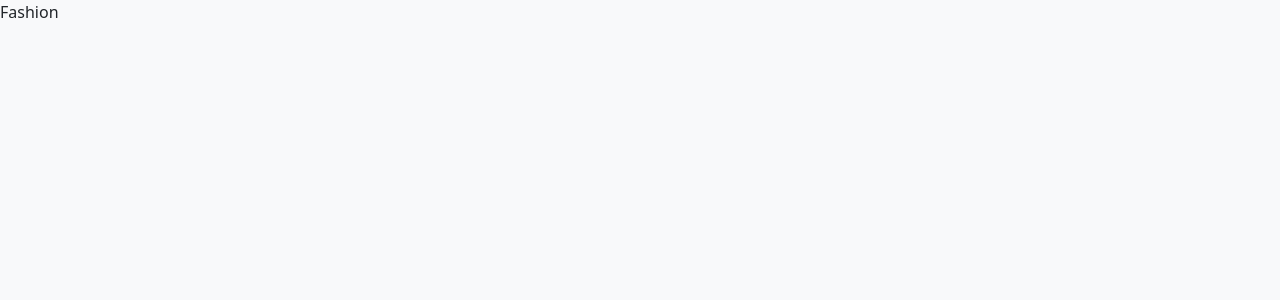
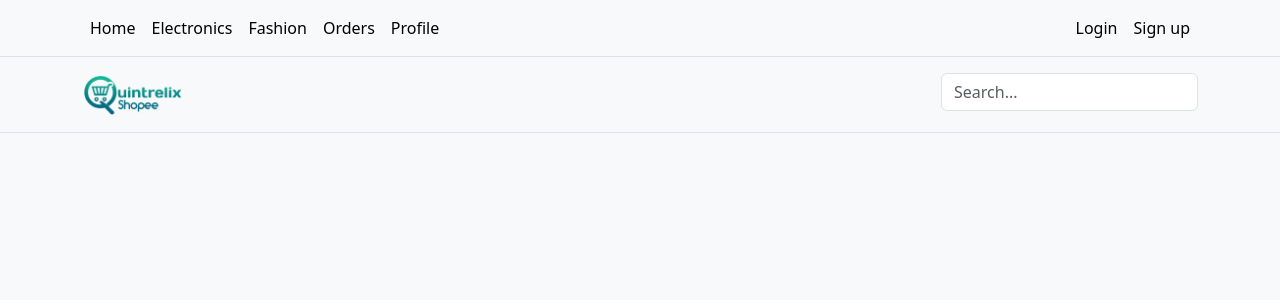
Before and after one commit to aravindvjn/Quintrelix-Shopee, a React (Vite) app in the folder frontend/: page /fashion in a window 1280 px wide. Shown: the top 300 px of the page. Built offline with nearby package versions, Linux system fonts and the light colour scheme.

Commit message:
add the header facility part1

```diff
--- a/frontend/src/App.jsx
+++ b/frontend/src/App.jsx
@@ -19,7 +19,7 @@ function App() {
           <Route exact path="/" element={<Home />} />
           <Route  path="/profile" element={<Profile />} />
           <Route  path="/orders" element={<Orders />} />
-          <Route  path="/fashion" element={<Fashion />} />
+          <Route  path="/fashion" element={<Electronics />} />
           <Route  path="/electronics" element={<Electronics />} />
           <Route  path="/category" element={<ProductsOnCategory/>} />
           <Route  exact path="/admin/auth" element={<Admin />} />
--- a/frontend/src/Pages/Electronics/ProductsOnCategory.css
+++ b/frontend/src/Pages/Electronics/ProductsOnCategory.css
@@ -14,6 +14,7 @@
 }
 .products-on-category-single:hover{
     box-shadow: 1px 1px 3px silver,-1px -1px 3px silver;
+    transform: scale(1.02);
 }
 .products-on-category-single div{
     margin-left: 10px;
--- a/frontend/src/Pages/Electronics/ProductsOnCategory.jsx
+++ b/frontend/src/Pages/Electronics/ProductsOnCategory.jsx
@@ -8,8 +8,10 @@ const ProductsOnCategory = () => {
   const [products, setProducts] = useState([]);
   const location = useLocation();
   const [categoryList, setCategoryList] = useState([{}]);
+  const [refresh,setRefresh] = useState(false);
   console.log(location.state);
   useEffect(() => {
+    console.log("products", products);
     const fetchProducts = async () => {
       try {
         await fetch(
@@ -52,30 +54,31 @@ const ProductsOnCategory = () => {
           .then((data) => {
             console.log("all products", data);
             console.log("categorylist", categoryList);
-
+            const categoryListFiltered = categoryList.filter((cat) => {
+              return cat.type === location.state;
+            });
+            console.log("categoryListFiltered", categoryListFiltered);
             setProducts(() => {
-              return data.filter((item) => {
-                return categoryList.map((cat) => {
-                  if (cat.type === location.state) {
-                    return cat.idname === item.idcategory;
-                  }
-                  return;
-                });
-              });
+             return data.filter((singleData)=>{
+              return categoryListFiltered.some((cat)=>cat.idname===singleData.idcategory)
+             })
             });
             console.log("products", products);
+            setTimeout(()=>{
+              setRefresh(true)
+            },100)
           });
       } catch (err) {
         console.log("Error in Fetching Data");
       }
     };
 
-    if (location.state === "Electronics") {
+    if (location.state === "Electronics" || location.state==="Fashion") {
       fetchAllCategory();
     } else {
       fetchProducts();
     }
-  }, []);
+  }, [location.state,refresh]);
 
   return (
     <div>
--- a/frontend/src/components/Header.jsx
+++ b/frontend/src/components/Header.jsx
@@ -24,7 +24,7 @@ const Header = ({admin}) => {
               </Link>
             </li>
             <li className="nav-item">
-              <Link to={'/fashion'} className="nav-link link-body-emphasis px-2">
+              <Link to={'/fashion'} className="nav-link link-body-emphasis px-2" state={"Fashion"}>
                 Fashion
               </Link>
             </li>
```
Also changed, not shown: 1 other file (tests, documents, lock files or other folders).
